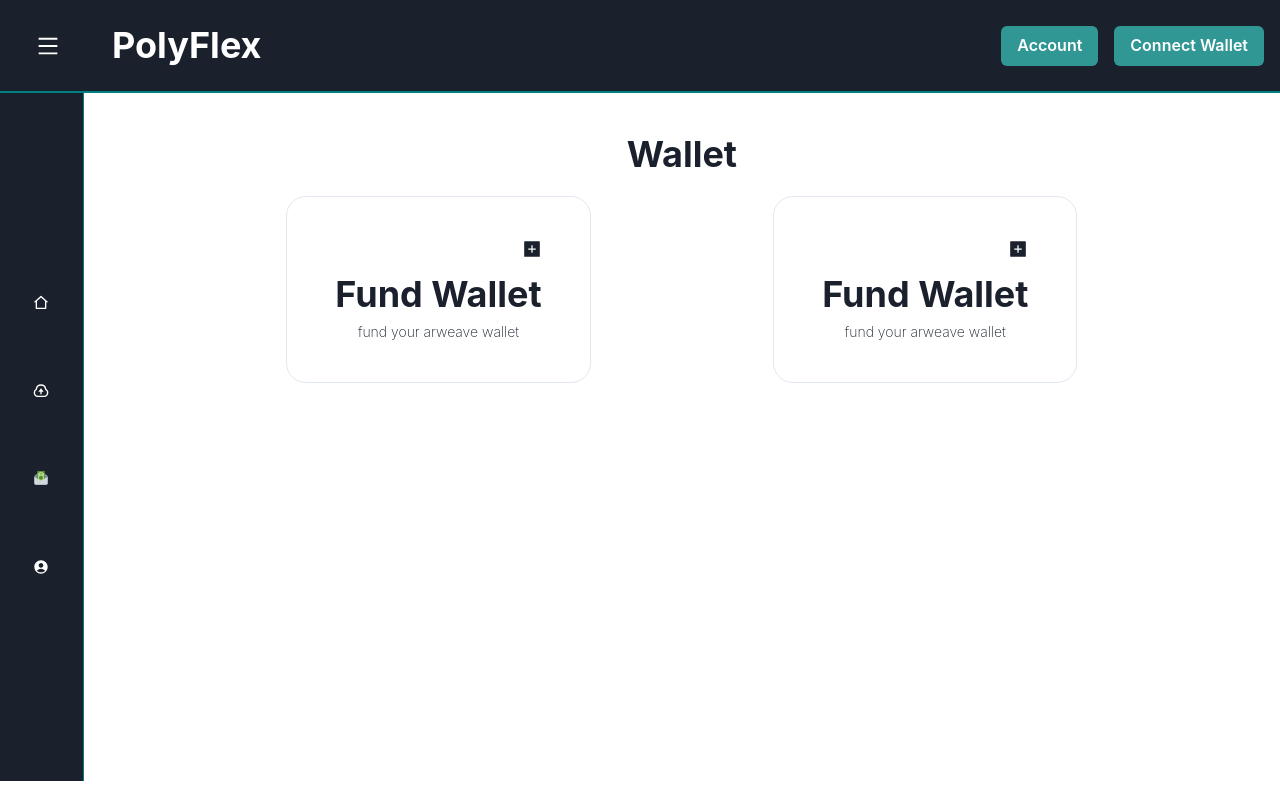
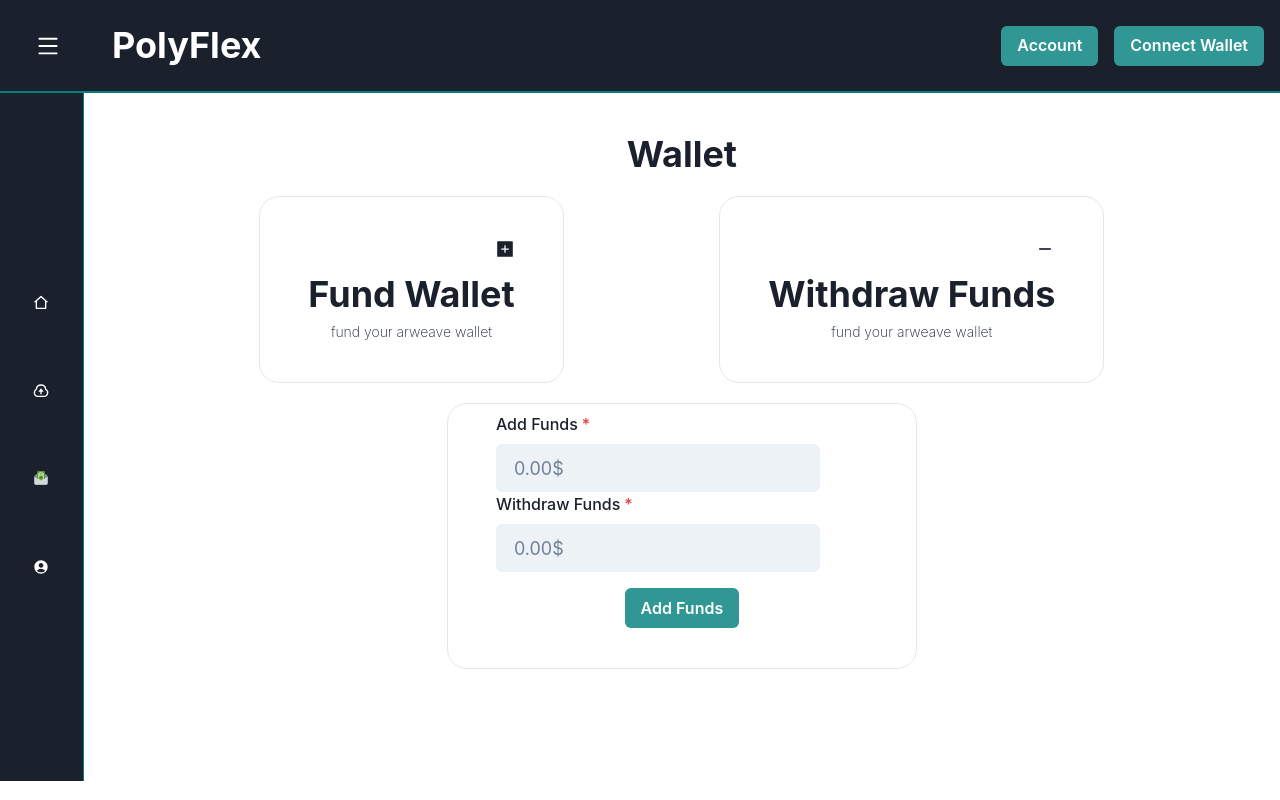
Before and after one commit to innbuld/PolygonHack, a Next.js app: page /Funds in a window 1280 px wide. Built offline with nearby package versions, Linux system fonts and the light colour scheme.

Commit message:
fund page.,.

```diff
--- a/pages/Funds.js
+++ b/pages/Funds.js
@@ -7,9 +7,15 @@ import {
   Text,
   chakra,
   Heading,
+  FormControl,
+  FormLabel,
+  FormHelperText,
+  Input,
+  Button,
 } from "@chakra-ui/react";
 import React from "react";
 import { AiFillPlusSquare } from "react-icons/ai";
+import{BiMinus} from "react-icons/bi"
 
 export default function Funds() {
   return (
@@ -41,10 +47,10 @@ export default function Funds() {
             textAlign="right"
             fontSize="20"
           >
-            <Icon cursor="pointer" as={AiFillPlusSquare} />
+            <Icon cursor="pointer" as={BiMinus} />
           </chakra.div>
           <Text fontSize="4xl" fontWeight="bold">
-            Fund Wallet
+            Withdraw Funds
           </Text>
           <HStack w="full" justifyContent="center">
             <Text fontSize="sm" fontWeight="thin">
@@ -53,7 +59,30 @@ export default function Funds() {
           </HStack>
         </Box>
       </HStack>
-      <Flex></Flex>
+      <Flex>
+        <Box borderRadius="20px" px="12" py="10" borderWidth="1px" >
+          <chakra.div
+            w="full"
+            alignItems="center"
+            textAlign="right"
+            fontSize="20"
+          >
+
+          </chakra.div>
+          <Flex mr={'12'}>
+            <FormControl isRequired mt="-8" w={"full"}  justifyContent={"center"}>
+              <FormLabel>Add Funds</FormLabel>
+              <Input placeholder="0.00$" variant={"filled"} size="lg" />
+
+              <FormLabel>Withdraw Funds</FormLabel>
+              <Input placeholder="0.00$" variant={"filled"} size="lg" />
+            </FormControl>
+          </Flex>
+          <Flex justifyContent={"center"} mt='4'>
+            <Button colorScheme={'teal'}>Add Funds</Button>
+          </Flex>
+        </Box>
+      </Flex>
     </VStack>
   );
 }
```
